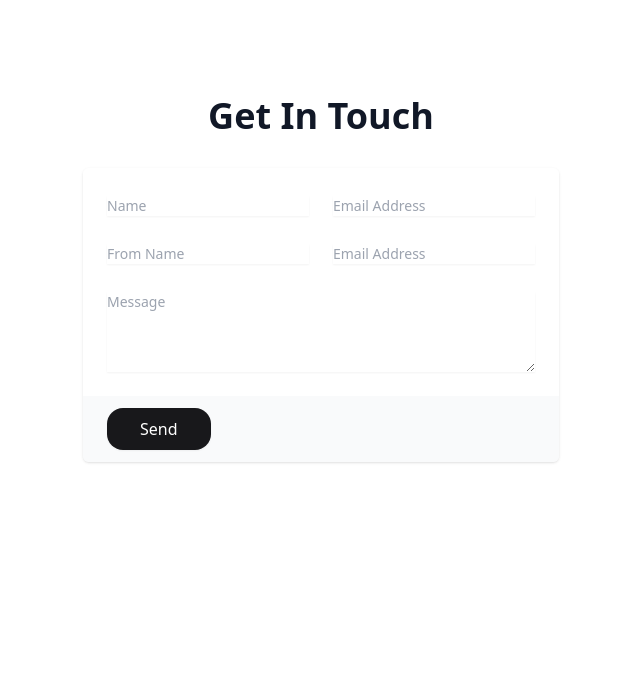
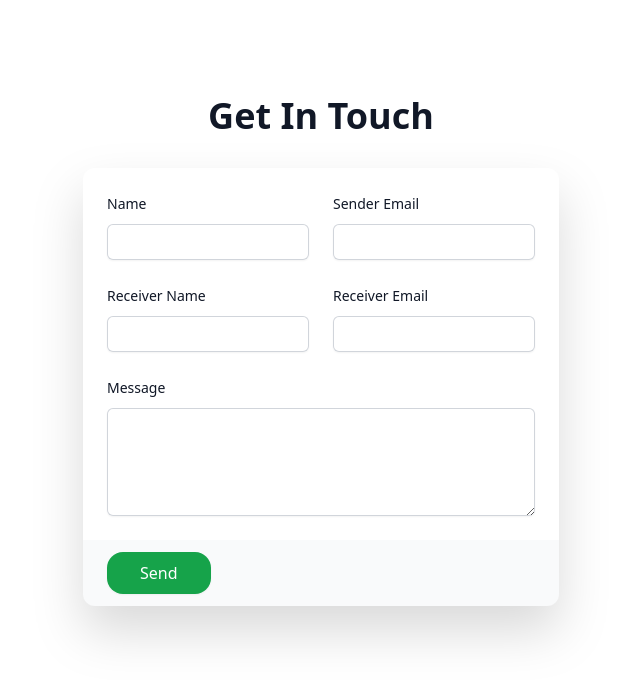
Before and after one commit to Addisu87/dowell-email, a React (Create React App) app: page / in a window 1280 px wide. Shown: the top 680 px of the page, without its empty margins (319-959 px from the left). Built offline with nearby package versions, Linux system fonts and the light colour scheme.

Commit message:
Update the contact form

```diff
--- a/src/pages/contact.js
+++ b/src/pages/contact.js
@@ -8,7 +8,7 @@ const Contact = () => {
   };
 
   return (
-    <div className="flex relative flex-col md:text-left md:flex-row  max-w-7xl px-10 justify-evenly mx-auto items-center">
+    <div className="flex relative flex-col md:text-left md:flex-row max-w-7xl px-10 justify-evenly mx-auto items-center">
       <div className="py-24 md:col-span-2 space-y-8">
         <div className="px-4 sm:px-0">
           <h3 className="text-2xl md:text-4xl text-center font-bold leading-6 text-gray-900">
@@ -16,73 +16,119 @@ const Contact = () => {
           </h3>
         </div>
         <form onSubmit={handleSubmit(onSubmit)}>
-          <div className="overflow-hidden shadow sm:rounded-md">
+          <div className="overflow-hidden drop-shadow-2xl sm:rounded-xl">
             <div className="bg-white px-4 py-5 sm:p-6">
               <div className="grid grid-cols-6 gap-6">
                 <div className="col-span-6 sm:col-span-3">
+                  <label
+                    htmlFor="name"
+                    className="block text-sm font-medium leading-6 text-gray-900"
+                  >
+                    Name
+                  </label>
+                  <div className="mt-2">
                     <input
                       type="text"
-                    name="full-name"
+                      name="name"
                       {...register("name", { required: true })}
-                    placeholder="Name"
+                      placeholder=""
                       id="name"
                       autoComplete="name"
-                    className="mt-1 block w-full border-gray-300 shadow-sm focus:border-indigo-500 focus:ring-indigo-500 sm:text-sm"
+                      className="block w-full rounded-md border-0 py-1.5 text-gray-900 shadow-sm ring-1 ring-inset ring-gray-300
+                      placeholder:text-gray-400 focus:ring-2 focus:ring-inset focus:ring-indigo-600 sm:text-sm sm:leading-6"
                     />
+                  </div>
                 </div>
 
                 <div className="col-span-6 sm:col-span-3">
+                  <label
+                    htmlFor="name"
+                    className="block text-sm font-medium leading-6 text-gray-900"
+                  >
+                    Sender Email
+                  </label>
+                  <div className="mt-2">
                     <input
                       type="text"
                       name="email-address"
-                    {...register("EmailAddress", { required: true })}
-                    placeholder="Email Address"
+                      {...register("SenderEmail", { required: true })}
+                      placeholder=""
                       id="email-address"
                       autoComplete="email"
-                    className="mt-1 block w-full border-gray-300 shadow-sm focus:border-indigo-500 focus:ring-indigo-500 sm:text-sm"
+                      className="block w-full rounded-md border-0 py-1.5 text-gray-900 shadow-sm ring-1 ring-inset ring-gray-300
+                      placeholder:text-gray-400 focus:ring-2 focus:ring-inset focus:ring-indigo-600 sm:text-sm sm:leading-6"
                     />
+                  </div>
                 </div>
 
                 <div className="col-span-6 sm:col-span-3">
+                  <label
+                    htmlFor="last-name"
+                    className="block text-sm font-medium leading-6 text-gray-900"
+                  >
+                    Receiver Name
+                  </label>
+                  <div className="mt-2">
                     <input
                       type="text"
-                    name="full-name"
-                    {...register("FromName", { required: true })}
-                    placeholder="From Name"
-                    id="from-name"
-                    autoComplete="from-name"
-                    className="mt-1 block w-full border-gray-300 shadow-sm focus:border-indigo-500 focus:ring-indigo-500 sm:text-sm"
+                      name="receiver-name"
+                      {...register("ReceiverName", { required: true })}
+                      placeholder=""
+                      id="receiver-name"
+                      autoComplete="receiver-name"
+                      className="block w-full rounded-md border-0 py-1.5 text-gray-900 shadow-sm ring-1 ring-inset ring-gray-300
+                      placeholder:text-gray-400 focus:ring-2 focus:ring-inset focus:ring-indigo-600 sm:text-sm sm:leading-6"
                     />
+                  </div>
                 </div>
 
                 <div className="col-span-6 sm:col-span-3">
+                  <label
+                    htmlFor="last-name"
+                    className="block text-sm font-medium leading-6 text-gray-900"
+                  >
+                    Receiver Email
+                  </label>
+                  <div className="mt-2">
                     <input
                       type="text"
                       name="email-address"
-                    {...register("EmailAddress", { required: true })}
-                    placeholder="Email Address"
+                      {...register("Receiver Email", { required: true })}
+                      placeholder=""
                       id="email-address"
                       autoComplete="email"
-                    className="mt-1 block w-full border-gray-300 shadow-sm focus:border-indigo-500 focus:ring-indigo-500 sm:text-sm"
+                      className="block w-full rounded-md border-0 py-1.5 text-gray-900 shadow-sm ring-1 ring-inset ring-gray-300
+                    placeholder:text-gray-400 focus:ring-2 focus:ring-inset focus:ring-indigo-600 sm:text-sm sm:leading-6"
                     />
                   </div>
+                </div>
 
-                <div className="col-span-6">
+                <div className="col-span-full">
+                  <label
+                    htmlFor="message"
+                    className="block text-sm font-medium leading-6 text-gray-900"
+                  >
+                    Message
+                  </label>
+
+                  <div className="mt-2">
                     <textarea
                       id="message"
                       name="message"
                       {...register("message", { required: true })}
-                    placeholder="Message"
+                      placeholder=""
                       rows={4}
-                    className="mt-1 block w-full border-gray-300 shadow-sm focus:border-indigo-500 focus:ring-indigo-500 sm:text-sm"
+                      className="block w-full rounded-md border-0 py-1.5 text-gray-900 shadow-sm ring-1 ring-inset ring-gray-300
+                    placeholder:text-gray-400 focus:ring-2 focus:ring-inset focus:ring-indigo-600 sm:text-sm sm:leading-6"
                     />
+                  </div>
                 </div>
               </div>
             </div>
             <div className="bg-gray-50 px-4 py-3 text-center md:text-left sm:px-6">
               <button
                 type="submit"
-                className="inline-flex justify-center rounded-2xl border border-transparent bg-zinc-900 px-16 py-3 md:py-2 md:px-8 text-base font-medium text-white shadow-sm hover:bg-zinc-700 focus:outline-none focus:ring-2 focus:ring-zinc-500 focus:ring-offset-2"
+                className="inline-flex justify-center rounded-2xl border border-transparent bg-green-600 px-16 py-3 md:py-2 md:px-8 text-base font-medium text-white shadow-sm hover:bg-zinc-700 focus:outline-none focus:ring-2 focus:ring-zinc-500 focus:ring-offset-2"
               >
                 Send
               </button>
```
Lines whose indentation alone changed are shown as unchanged.
